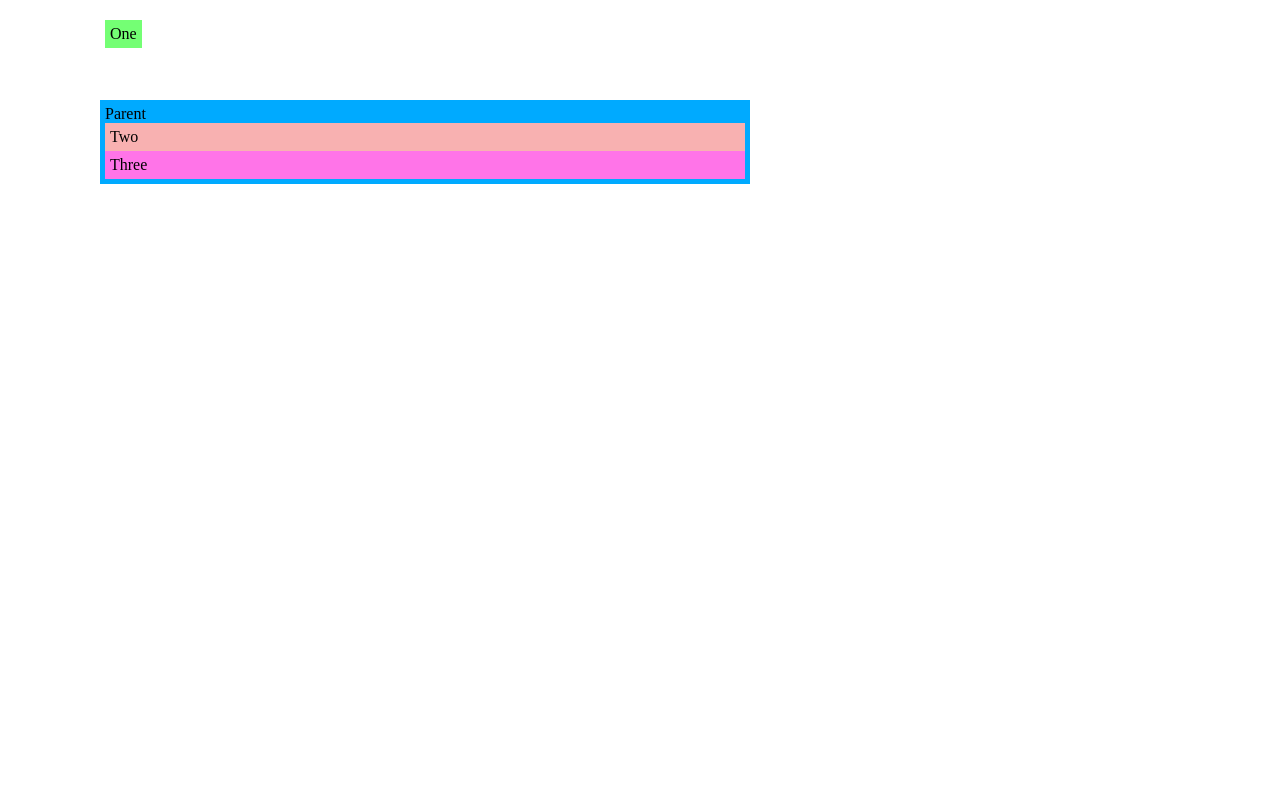
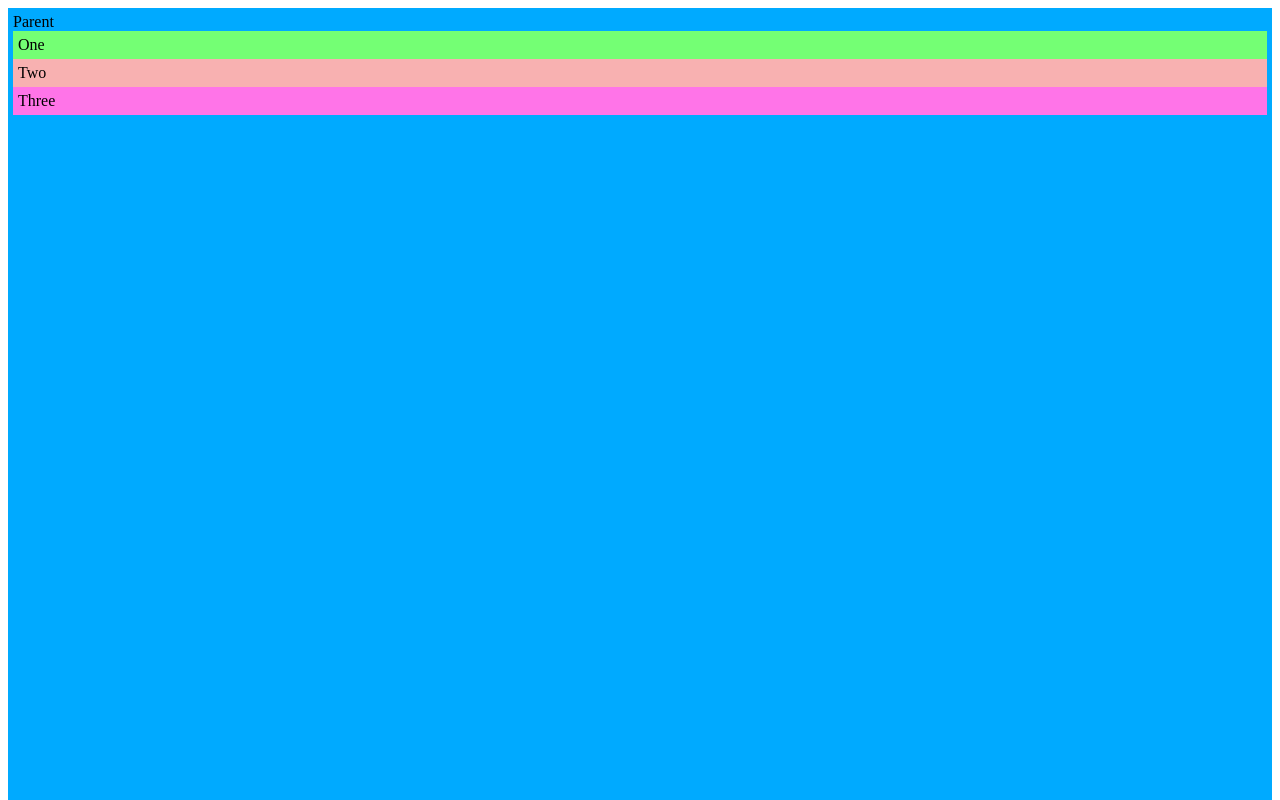
Before and after one commit to yuxiangshan/CSS-Position, a plain HTML site: page index.html in a window 1280 px wide. Shown: the top 800 px of the page. Drawn offline with Linux system fonts and the light colour scheme.

Commit message:
add sticky document flow

```diff
--- a/style.css
+++ b/style.css
@@ -1,22 +1,16 @@
 .parent {
-  position: fixed;
-  top: 100px;
-  left: 100px;
-  width: 50%;
+    position: relative;
+    height: 200vh;
 }
 
-.child-one {
-    position: fixed;
+.child-one {}
+
+.child-two {
+    position: sticky;
     top: 20px;
 }
 
-.child-two {
-
-}
-
-.child-three {
-
-}
+.child-three {}
 
 
 .parent {
```
Also changed, not shown: 1 other file.
